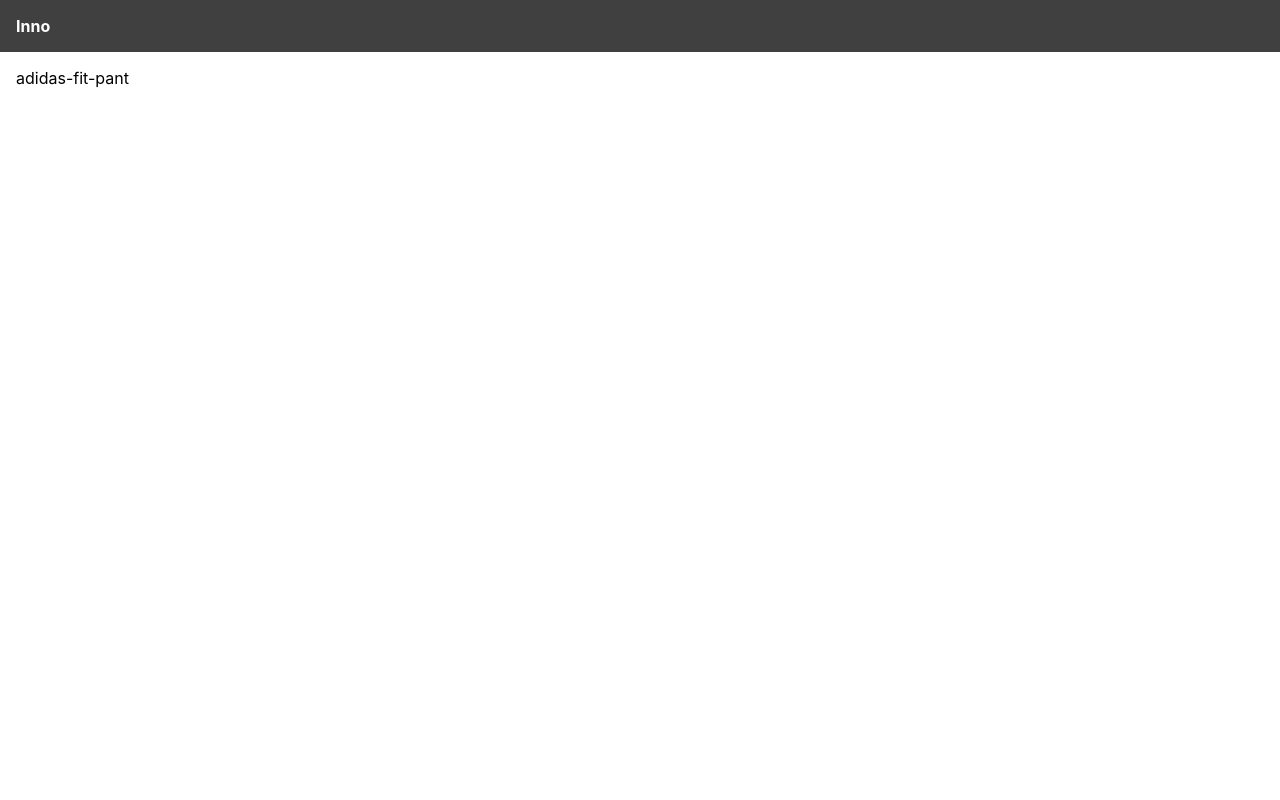
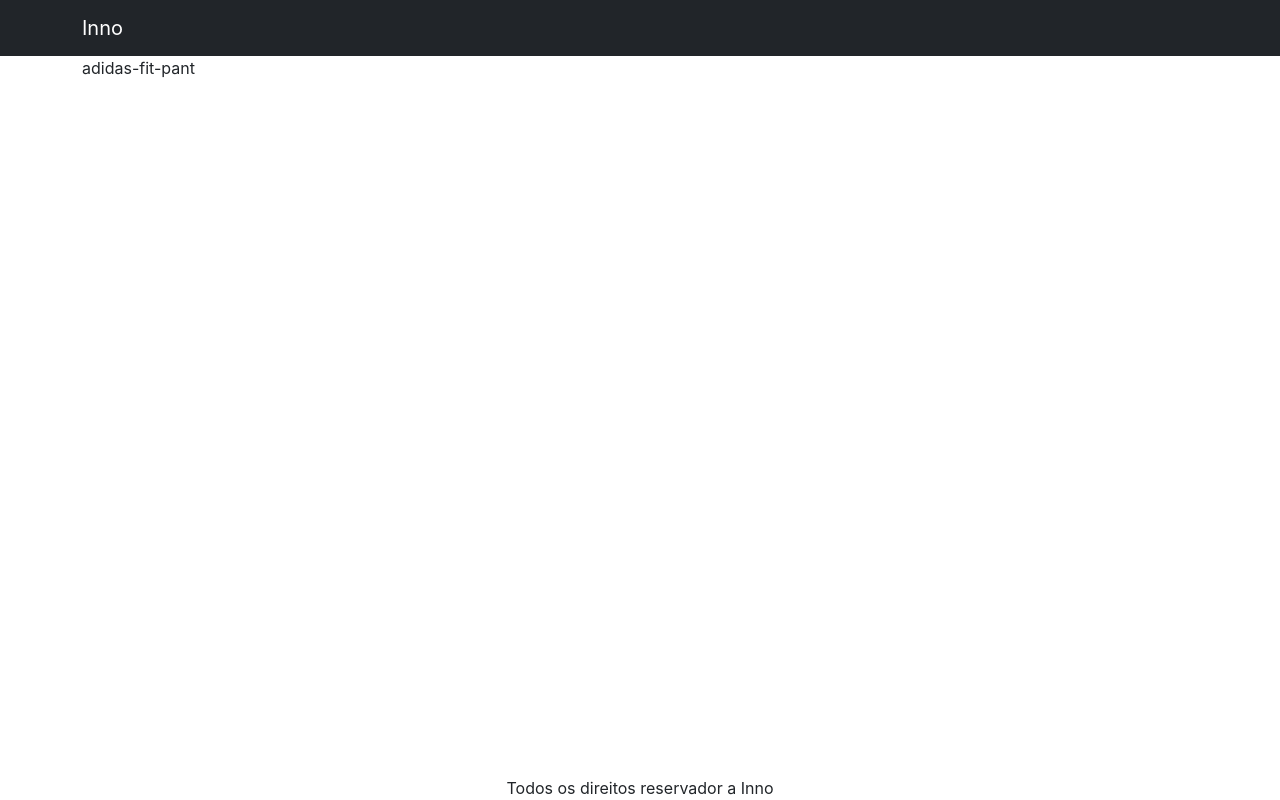
Before and after one commit to luanzsouza/Mern-Inno.do, a React (Create React App) app in the folder inno/: page /product/adidas-fit-pant in a window 1280 px wide. Built offline with nearby package versions, Linux system fonts and the light colour scheme.

Commit message:
add bootstrap

```diff
--- a/inno/package.json
+++ b/inno/package.json
@@ -8,8 +8,11 @@
     "@testing-library/react": "^13.2.0",
     "@testing-library/user-event": "^13.5.0",
     "axios": "^0.27.2",
+    "bootstrap": "^5.1.3",
     "react": "^18.1.0",
+    "react-bootstrap": "^2.4.0",
     "react-dom": "^18.1.0",
+    "react-router-bootstrap": "^0.26.1",
     "react-router-dom": "^6.3.0",
     "react-scripts": "5.0.1",
     "use-reducer-logger": "^1.0.2",
--- a/inno/src/App.js
+++ b/inno/src/App.js
@@ -1,21 +1,34 @@
-
-import {BrowserRouter, Link, Route, Routes} from 'react-router-dom'
+import { BrowserRouter, Route, Routes } from "react-router-dom";
 import HomeScreen from "./screens/HomeScreen";
-import ProductScreen from "./screens/ProductScreen"
-
+import ProductScreen from "./screens/ProductScreen";
+import NavBar from "react-bootstrap/Navbar";
+import Container from "react-bootstrap/Container";
+import {LinkContainer} from "react-router-bootstrap";
 function App() {
   return (
     <BrowserRouter>
-    <div >
-      <header >
-     <Link to='/'>Inno</Link>
-      </header>
-      <main>
-        <Routes>
-          <Route path="/product/:slug" element={<ProductScreen />}/>
-          <Route path="/" element={<HomeScreen />}/>
-        </Routes>
-      </main>
+      <div className="d-flex flex-column site-container">
+        <header>
+        <NavBar bg="dark" variant="dark">
+          <Container>
+            <LinkContainer to="/">
+              <NavBar.Brand>Inno</NavBar.Brand>
+            </LinkContainer>
+          </Container>
+
+        </NavBar>
+        </header>
+        <main>
+          <Container>
+          <Routes>
+            <Route path="/product/:slug" element={<ProductScreen />} />
+            <Route path="/" element={<HomeScreen />} />
+          </Routes>
+          </Container>
+        </main>
+        <footer className="text-center">
+          <div>Todos os direitos reservador a Inno</div>
+        </footer>
       </div>
     </BrowserRouter>
   );
--- a/inno/src/index.css
+++ b/inno/src/index.css
@@ -6,20 +6,12 @@
   -webkit-font-smoothing: antialiased;
   -moz-osx-font-smoothing: grayscale;
 }
+.site-container{
+  min-height:100vh;
+}
 
-header{
-  background-color: #404040;
-  padding: 1rem;
-}
-header a{
-
-  color: #ffff;
-  font-weight: bold;
-  text-decoration: none;
-
-}
 main{
-  padding: 1rem;
+  flex: 1;
 }
 .products{
   display: flex;
--- a/inno/src/index.js
+++ b/inno/src/index.js
@@ -1,5 +1,6 @@
 import React from 'react';
 import ReactDOM from 'react-dom/client';
+import 'bootstrap/dist/css/bootstrap.min.css'
 import './index.css';
 import App from './App';
 import reportWebVitals from './reportWebVitals';
```
Also changed, not shown: 1 other file (tests, documents, lock files or other folders).
